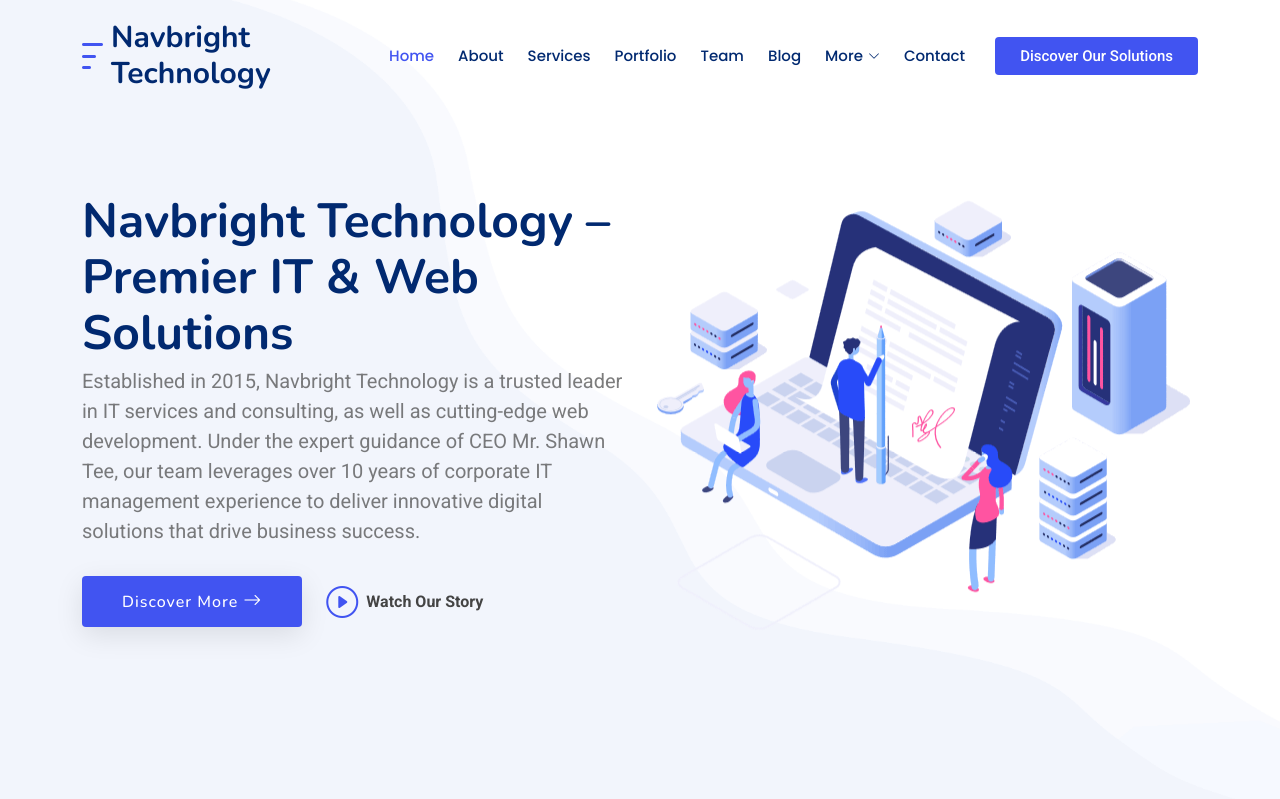
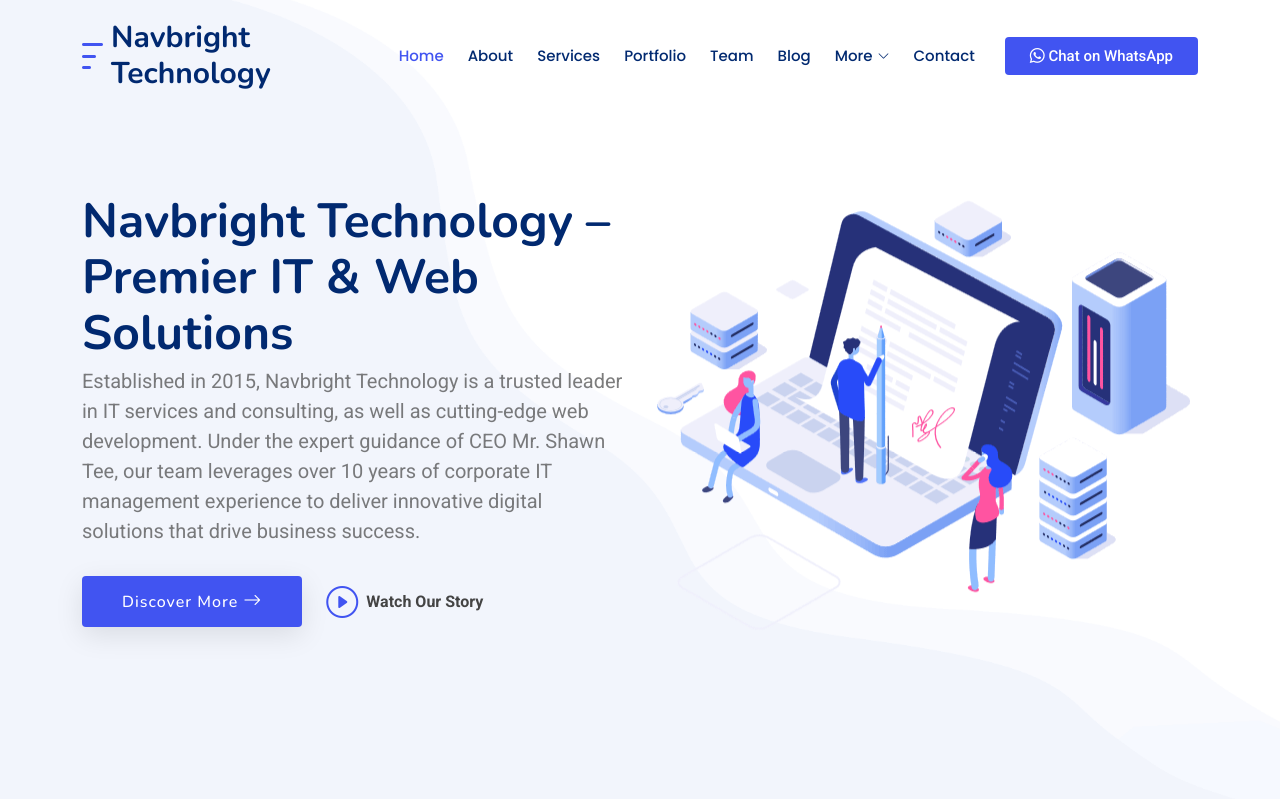
Before and after one commit to jerryvien/navbright, a PHP site: page / in a window 1280 px wide. Shown: the top 799 px of the page. Run offline with PHP 8.4, Linux system fonts and the light colour scheme.

Commit message:
add on whatapps button

```diff
--- a/header.php
+++ b/header.php
@@ -57,6 +57,8 @@
         </ul>
         <i class="mobile-nav-toggle d-xl-none bi bi-list"></i>
       </nav>
-      <a class="btn-getstarted flex-md-shrink-0" href="index.html#about">Discover Our Solutions</a>
+      <a class="btn-getstarted flex-md-shrink-0" href="https://wa.link/dvw5fe" target="_blank">
+        <i class="bi bi-whatsapp"></i> Chat on WhatsApp
+      </a>
     </div>
   </header>
```
